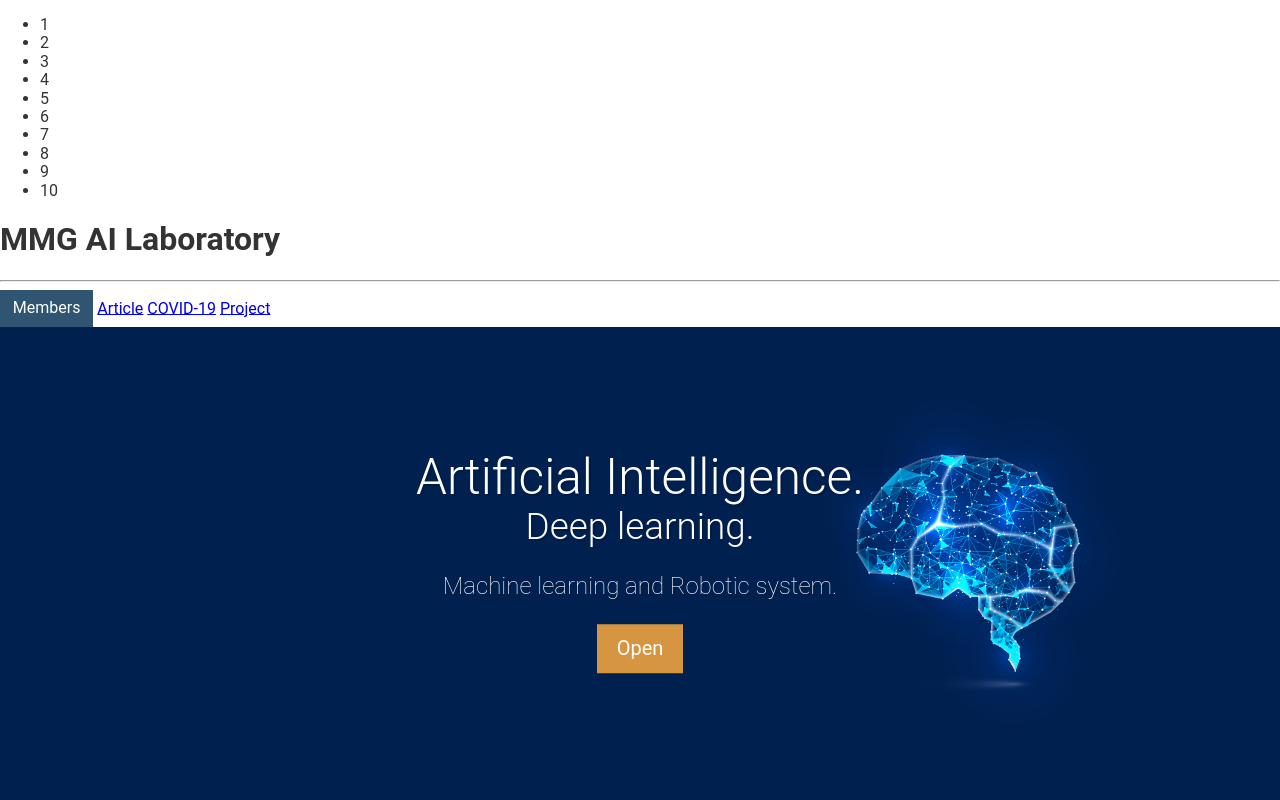
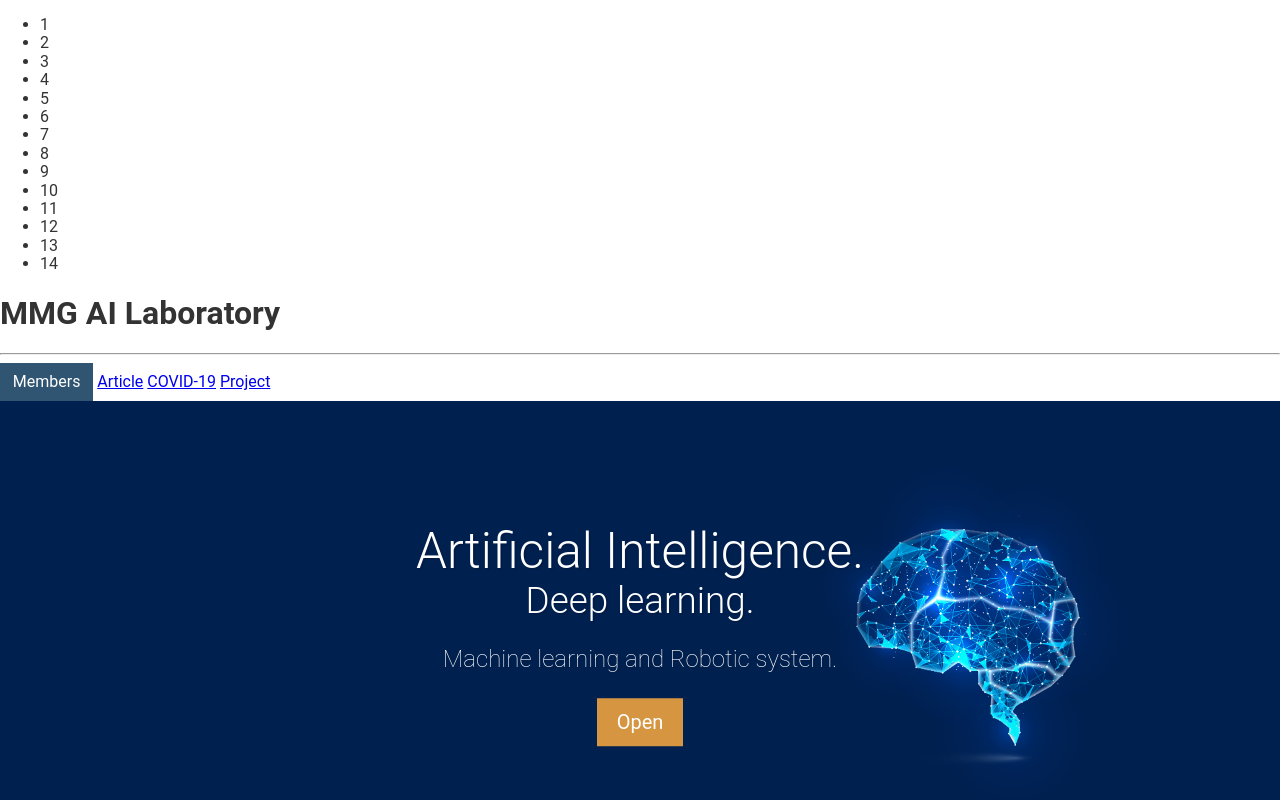
Before and after one commit to Erkheme98/AI-lab2, a website: page app/index.html in a window 1280 px wide. Shown: the top 800 px of the page. Drawn offline with Linux system fonts and the light colour scheme.

Commit message:
14 hvrtel toolloo

```diff
--- a/app/index.html
+++ b/app/index.html
@@ -17,6 +17,10 @@
         <li>8</li>
         <li>9</li>
         <li>10</li>
+        <li>11</li>
+        <li>12</li>
+        <li>13</li>
+        <li>14</li>
       </ul>
         <h1> MMG AI Laboratory</h1>
         <hr/>
```
